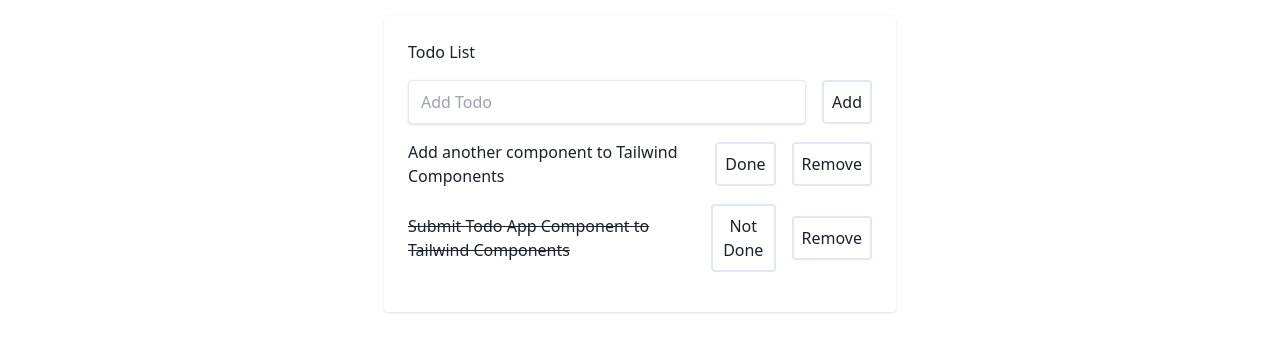
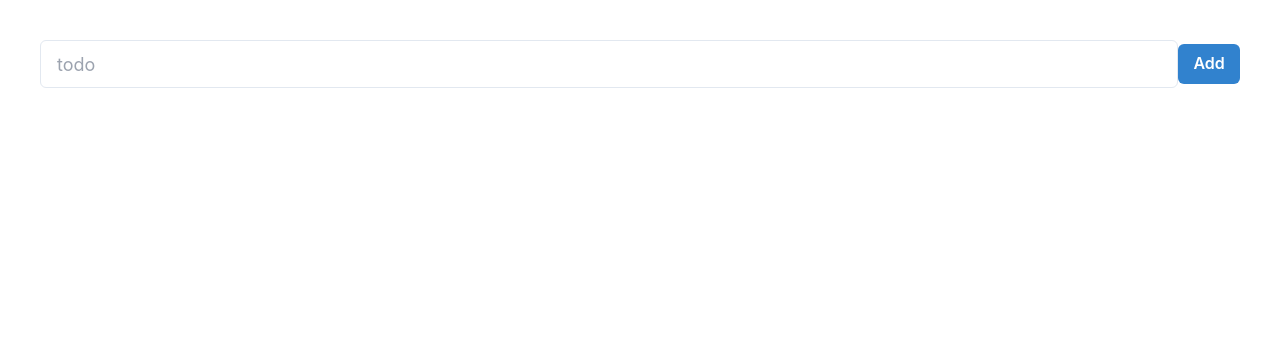
Before and after one commit to yumekiti-archive/NeTo, a Next.js app in the folder next/: page / in a window 1280 px wide. Shown: the top 352 px of the page. Built offline with nearby package versions, Linux system fonts and the light colour scheme.

Commit message:
add: form

```diff
--- a/next/pages/index.tsx
+++ b/next/pages/index.tsx
@@ -1,31 +1,13 @@
 import type { NextPage } from 'next'
+import { Input, Flex, Button } from '@chakra-ui/react'
 
 const Home: NextPage = () => {
   return (
     <>
-      <div className="h-100 w-full flex items-center justify-center bg-teal-lightest font-sans">
-	      <div className="bg-white rounded shadow p-6 m-4 w-full lg:w-3/4 lg:max-w-lg">
-          <div className="mb-4">
-            <h1 className="text-grey-darkest">Todo List</h1>
-            <div className="flex mt-4">
-              <input className="shadow appearance-none border rounded w-full py-2 px-3 mr-4 text-grey-darker" placeholder="Add Todo" />
-              <button className="flex-no-shrink p-2 border-2 rounded text-teal border-teal hover:text-white hover:bg-teal">Add</button>
-            </div>
-          </div>
-          <div>
-            <div className="flex mb-4 items-center">
-              <p className="w-full text-grey-darkest">Add another component to Tailwind Components</p>
-              <button className="flex-no-shrink p-2 ml-4 mr-2 border-2 rounded hover:text-white text-green border-green hover:bg-green">Done</button>
-              <button className="flex-no-shrink p-2 ml-2 border-2 rounded text-red border-red hover:text-white hover:bg-red">Remove</button>
-            </div>
-            <div className="flex mb-4 items-center">
-              <p className="w-full line-through text-green">Submit Todo App Component to Tailwind Components</p>
-              <button className="flex-no-shrink p-2 ml-4 mr-2 border-2 rounded hover:text-white text-grey border-grey hover:bg-grey">Not Done</button>
-              <button className="flex-no-shrink p-2 ml-2 border-2 rounded text-red border-red hover:text-white hover:bg-red">Remove</button>
-            </div>
-          </div>
-        </div>
-      </div>
+      <Flex m={10} justify="center" align='center'>
+        <Input placeholder='todo' size='lg' />
+        <Button colorScheme='blue'>Add</Button>
+      </Flex>
     </>
   )
 }
```
